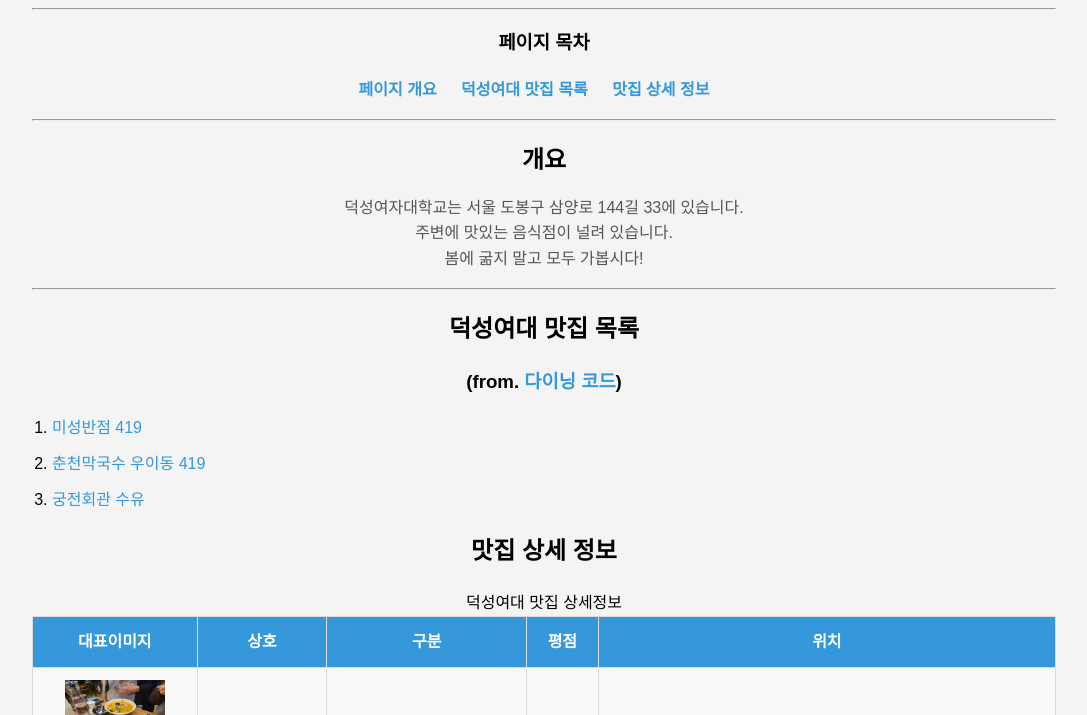
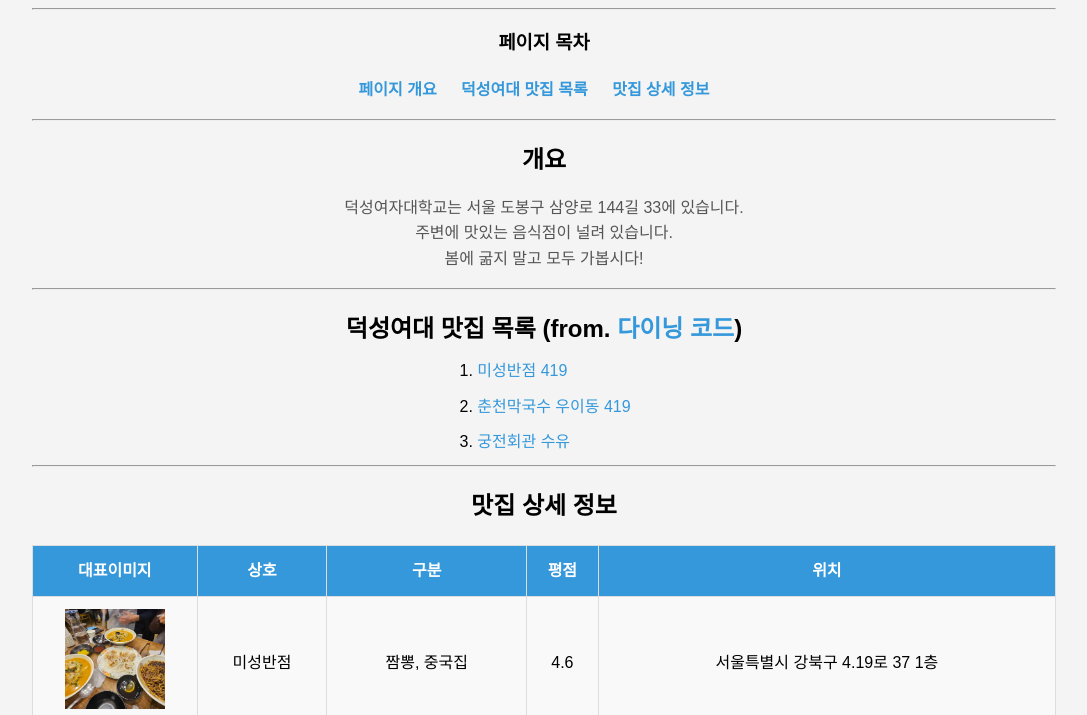
Before and after one commit to iris349/duksung_diner, a plain HTML site: page index.html in a window 1280 px wide. Shown: the part 85-800 px from the top of the page, without its empty margins (96-1183 px from the left). Drawn offline with Linux system fonts and the light colour scheme.

```diff
--- a/index.html
+++ b/index.html
@@ -29,27 +29,26 @@
     <hr />
 <!-- 맛집 목록 부분 -->
     <section id="restaurant_list">
-      <h2>덕성여대 맛집 목록</h2>
-      <h3><!-- 다이닝 코드 연결 -->
+      <h2>덕성여대 맛집 목록
+      <!-- 다이닝 코드 연결 -->
         (from.
         <a
           href="https://www.diningcode.com/list.dc?query=%EB%8D%95%EC%84%B1%EC%97%AC%EB%8C%80%20%EB%A7%9B%EC%A7%91"
           target="_blank"
           >다이닝 코드</a
         >)
-      </h3>
+      </h2>
 <!-- 클릭시 상세페이지로 이동 -->
       <ol type="1">
         <li><a href="pages/place1.html" target="_blank">미성반점 419</a></li>
         <li><a href="pages/place2.html" target="_blank">춘천막국수 우이동 419</a></li>
         <li><a href="pages/place3.html" target="_blank">궁전회관 수유</a></li>
       </ol>
-    </section>
+    </section><hr>
 <!-- 상세정보테이블 -->
     <section id="restaurant_detail">
       <h2>맛집 상세 정보</h2>
       <table border="1">
-        <caption>덕성여대 맛집 상세정보</caption>
         <thead>
           <tr>
             <th>대표이미지</th>
--- a/style.css
+++ b/style.css
@@ -67,6 +67,8 @@ body {
   }
 
   ol {
+    width : fit-content;
+    margin : auto;
     padding-left: 20px;
   }
 
```
Also changed, not shown: pages/place2.html (+3 -3 lines), pages/place3.html (+2 -2 lines).
